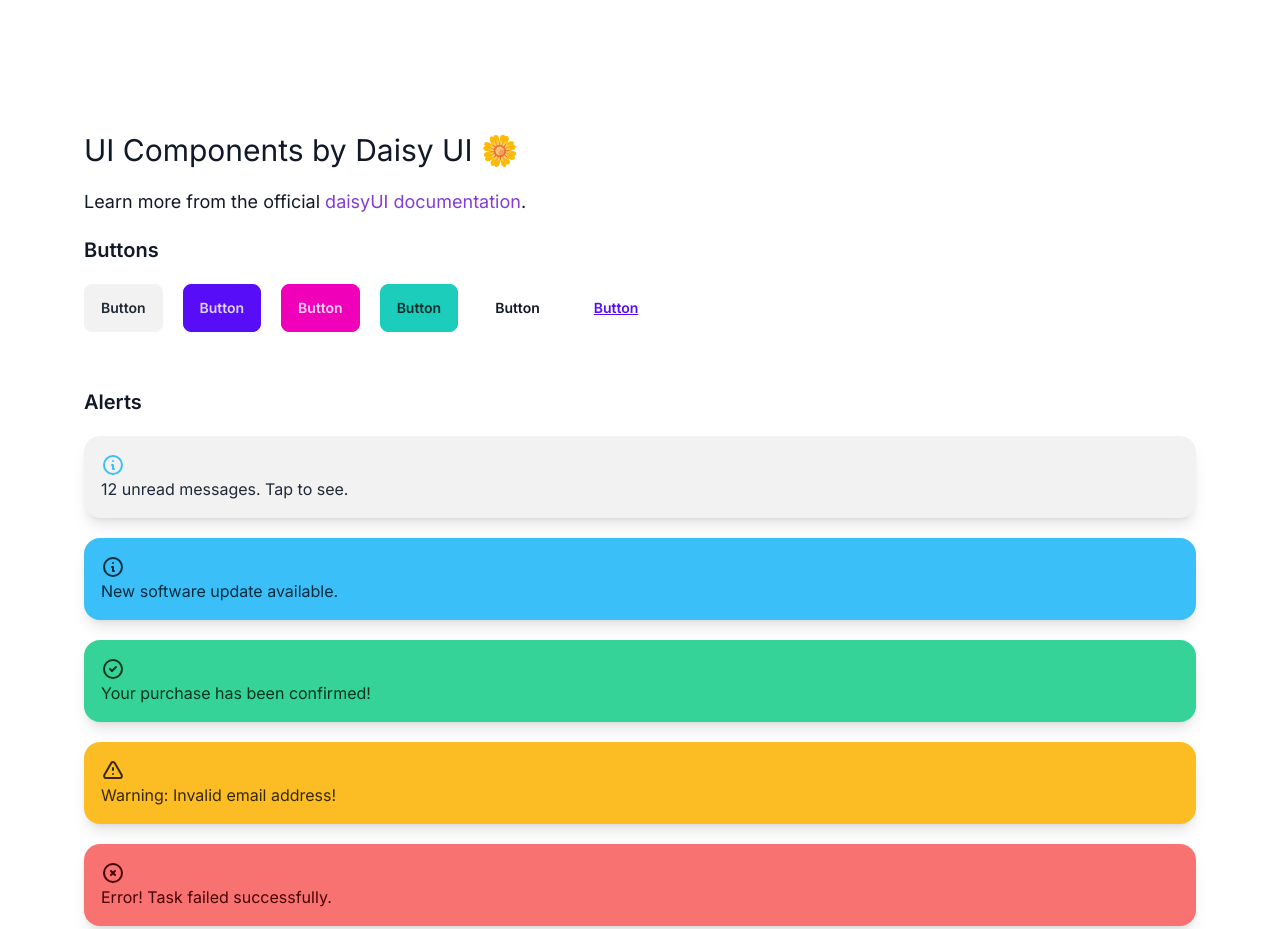
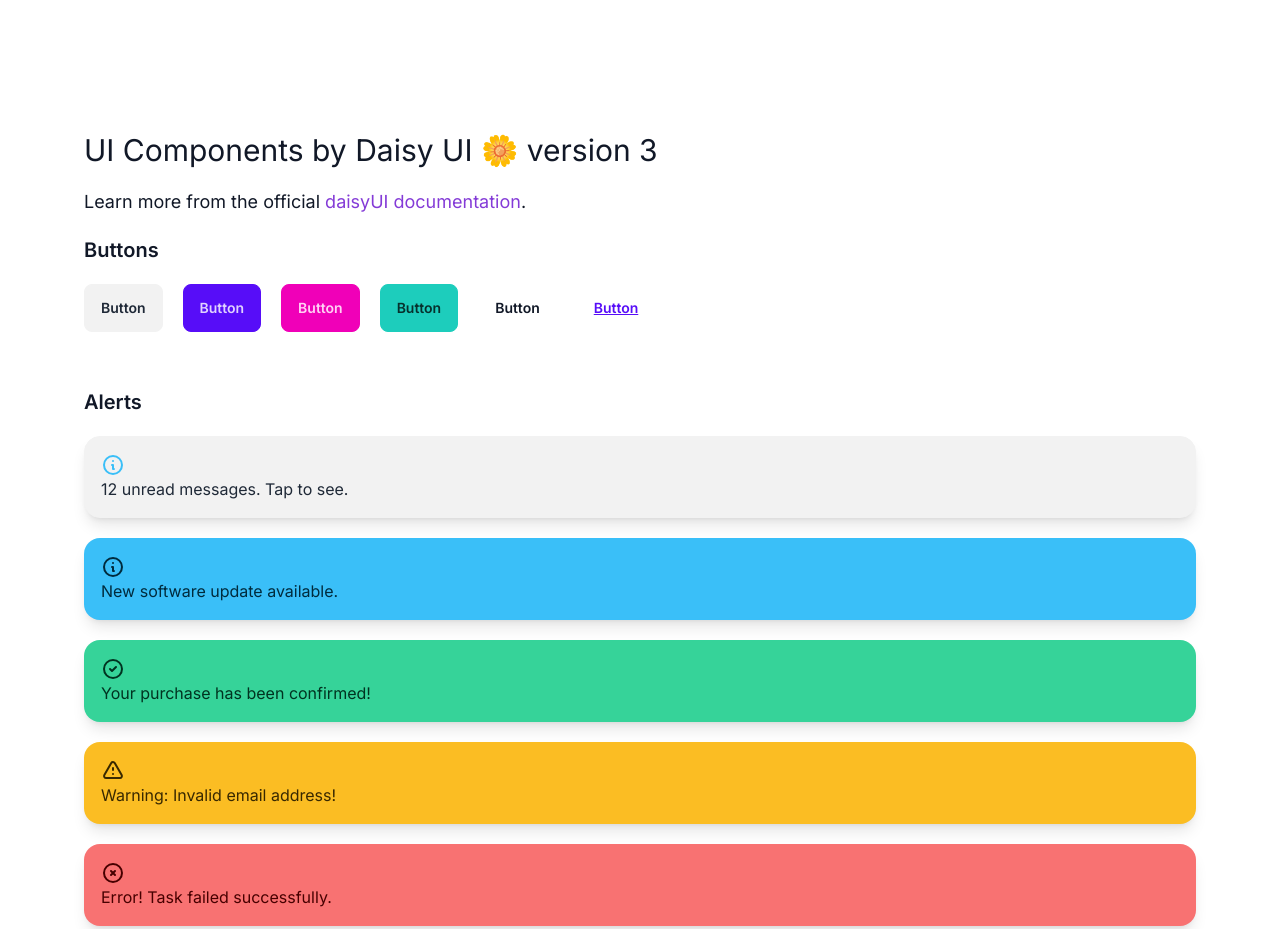
Before and after one commit to OSSPhilippines/nuxtwind-daisy, a Nuxt app: page / in a window 1280 px wide. Shown: the part 1740-2669 px from the top of the page. Built offline with nearby package versions, Linux system fonts and the light colour scheme.

Commit message:
📦 chore(package.json): update daisyui to version 3.0.0 ✨ feat(index.vue): update Daisy UI version in heading The package.json file has been updated to use the latest version of Daisy UI, version 3.0.0. The index.vue file has been updated to reflect the new version in the heading.

```diff
--- a/package.json
+++ b/package.json
@@ -38,7 +38,7 @@
     "@tailwindcss/typography": "^0.5.9",
     "aos": "^3.0.0-beta.6",
     "axios": "^1.4.0",
-    "daisyui": "^2.51.6",
+    "daisyui": "^3.0.0",
     "postcss-custom-properties": "^13.1.5"
   },
   "repository": {
--- a/src/pages/index.vue
+++ b/src/pages/index.vue
@@ -89,7 +89,7 @@
 
   <generic-panel>
     <div class="flex flex-col mb-5">
-      <h1 class="text-xl md:text-3xl mb-5">UI Components by Daisy UI 🌼</h1>
+      <h1 class="text-xl md:text-3xl mb-5">UI Components by Daisy UI 🌼 version 3</h1>
       <p class="md:text-lg">Learn more from the official <a class="text-primary" href="https://daisyui.com/" target="_blank">daisyUI documentation</a>.</p>
     </div>
     <div class="flex flex-col">
```
Also changed, not shown: 1 other file (tests, documents, lock files or other folders).
